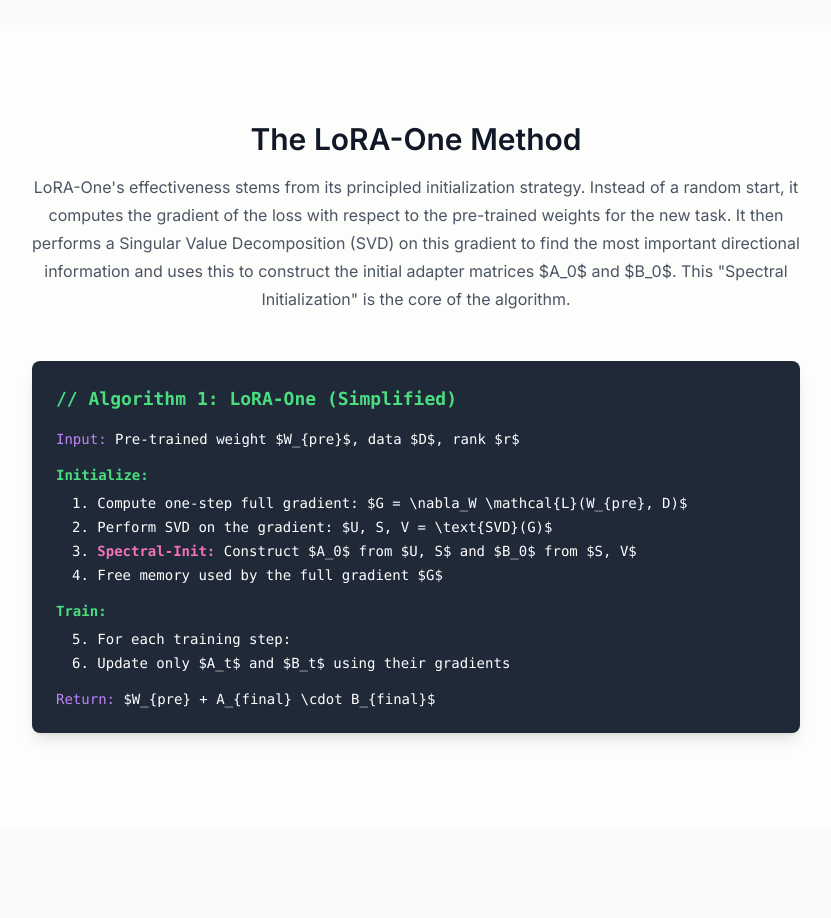
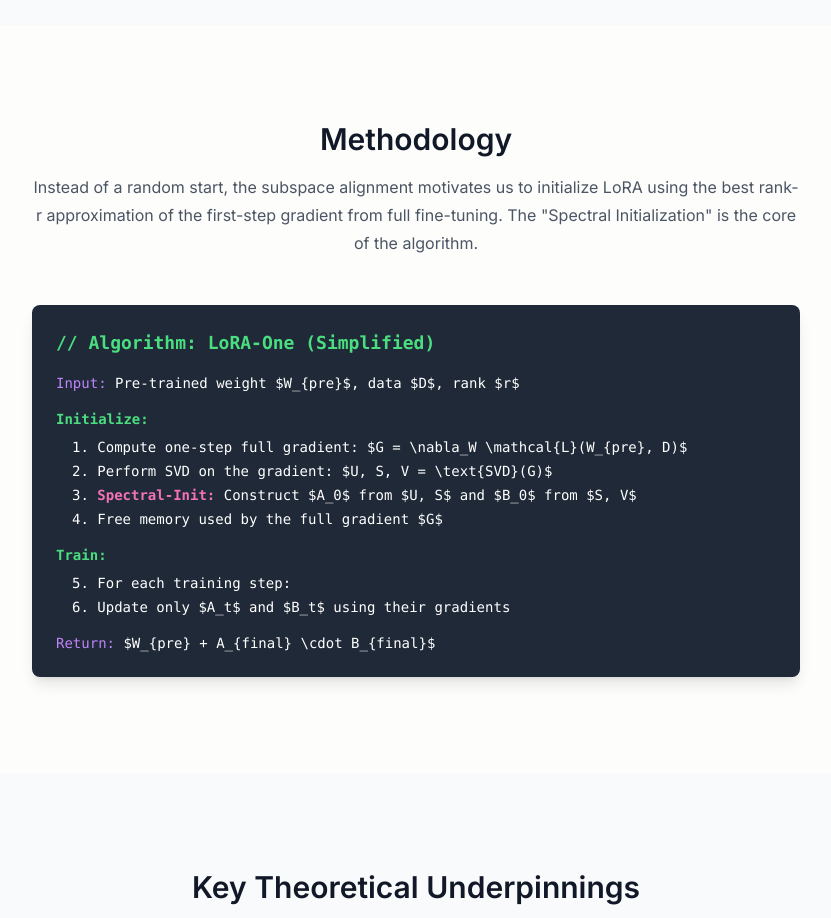
Before and after one commit to YuanheZ/loraoneofficial, a plain HTML site: page index.html in a window 1280 px wide. Shown: the part 2420-3338 px from the top of the page, without its empty margins (224-1055 px from the left). Drawn offline with nearby package versions, Linux system fonts and the light colour scheme.

Commit message:
Update index.html

```diff
--- a/index.html
+++ b/index.html
@@ -150,12 +150,12 @@
 
         <section id="method" class="py-16 md:py-24 px-4">
             <div class="max-w-5xl mx-auto">
-                <h2 class="section-title">The LoRA-One Method</h2>
+                <h2 class="section-title">Methodology</h2>
                 <p class="section-intro">
-                    LoRA-One's effectiveness stems from its principled initialization strategy. Instead of a random start, it computes the gradient of the loss with respect to the pre-trained weights for the new task. It then performs a Singular Value Decomposition (SVD) on this gradient to find the most important directional information and uses this to construct the initial adapter matrices $A_0$ and $B_0$. This "Spectral Initialization" is the core of the algorithm.
+                    Instead of a random start, the subspace alignment motivates us to initialize LoRA using the best rank-r approximation of the first-step gradient from full fine-tuning. The "Spectral Initialization" is the core of the algorithm.
                 </p>
                  <div class="bg-gray-800 text-white p-6 rounded-lg shadow-lg font-mono text-sm max-w-3xl mx-auto">
-                    <h3 class="text-lg font-semibold text-green-400 mb-4">// Algorithm 1: LoRA-One (Simplified)</h3>
+                    <h3 class="text-lg font-semibold text-green-400 mb-4">// Algorithm: LoRA-One (Simplified)</h3>
                     <p><span class="text-purple-400">Input:</span> Pre-trained weight $W_{pre}$, data $D$, rank $r$</p>
                     <p class="mt-4 text-green-400 font-bold">Initialize:</p>
                     <ol class="list-decimal list-inside pl-4 mt-2 space-y-1">
```
